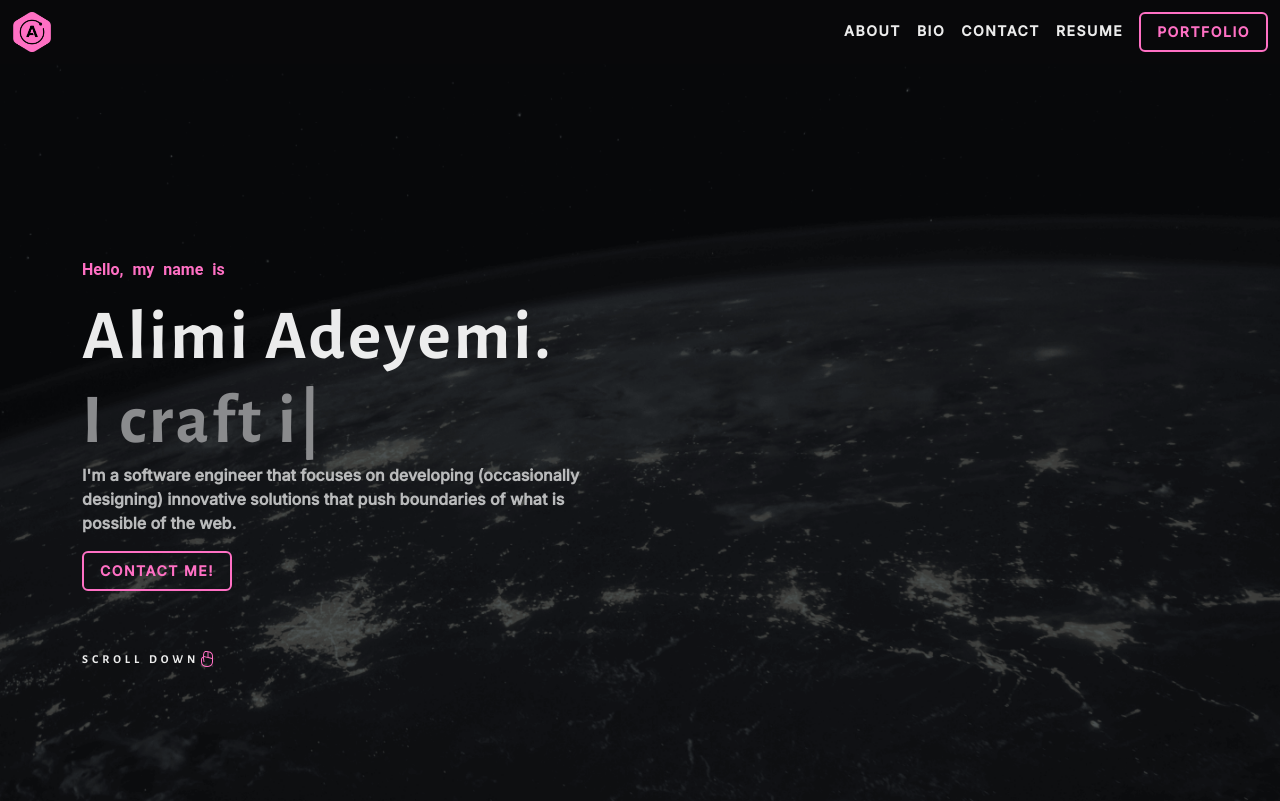
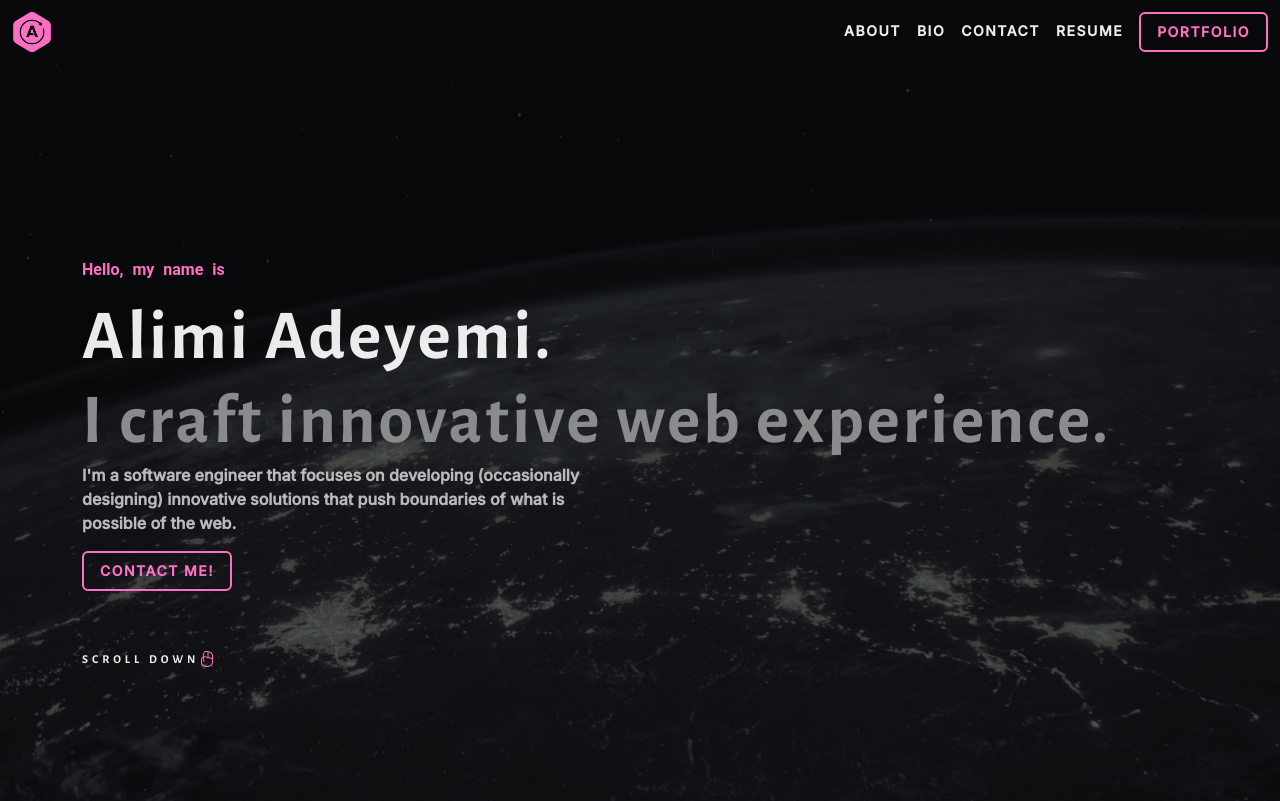
Before and after one commit to adeyemi149/My_PortfolioWebsite_V1.0, a Next.js app: page / in a window 1280 px wide. Shown: the top 801 px of the page. Built offline with nearby package versions, Linux system fonts and the light colour scheme.

Commit message:
Adjusted Width for scrollbar

```diff
--- a/src/components/hero/hero.jsx
+++ b/src/components/hero/hero.jsx
@@ -59,7 +59,7 @@ const Hero = () => {
           fontSize={{ base: "32px", lg: "70px" }}
           fontFamily="Alegreya Sans"
         >
-          I <Typed strings={textLines} backSpeed={60} typeSpeed={100} />
+          I craft innovative web experience.
         </Heading>
         <Text
           color="#B9BABB"
--- a/styles/globals.css
+++ b/styles/globals.css
@@ -5,8 +5,8 @@ body {
 }
 
 ::-webkit-scrollbar {
-  width: 0.8vw;
-  height: 0.5em;
+  width: 0.5vw;
+  height: 0.4em;
 }
 
 ::-webkit-scrollbar-track {
--- a/styles/globals.scss
+++ b/styles/globals.scss
@@ -5,8 +5,8 @@ body {
 }
 
 ::-webkit-scrollbar {
-  width: 0.8vw;
-  height: 0.5em;
+  width: 0.5vw;
+  height: 0.4em;
 }
 
 ::-webkit-scrollbar-track {
```
